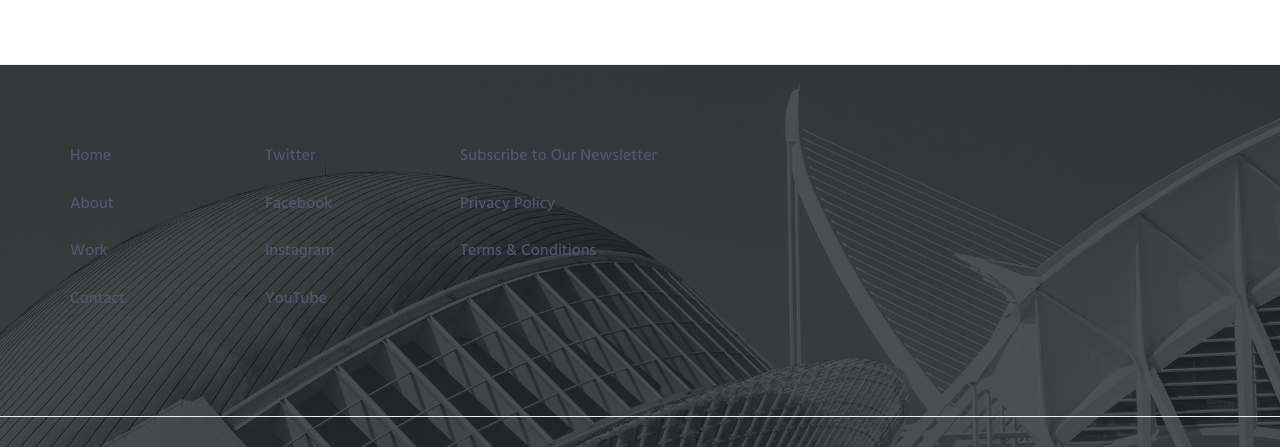
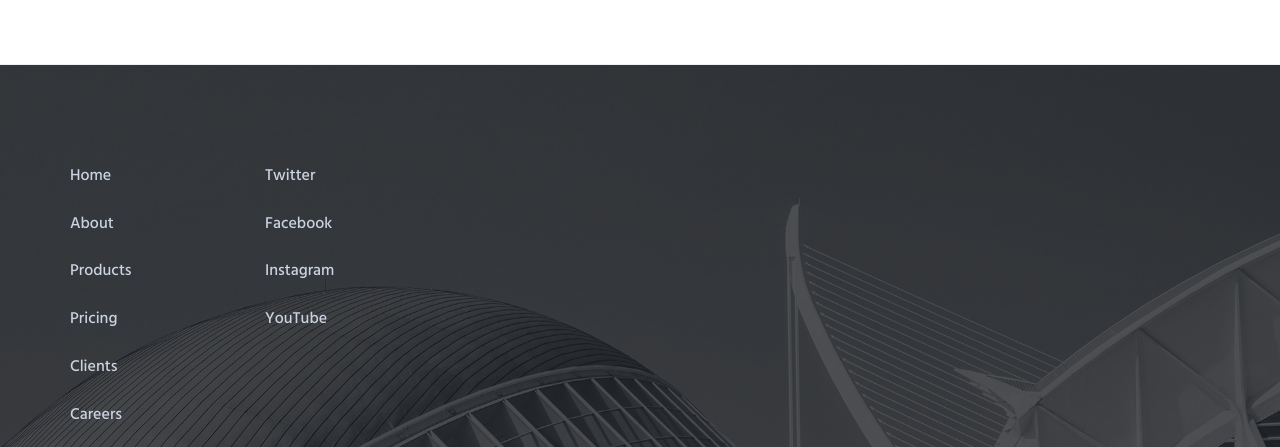
Before and after one commit to noahzhy/visiongo.ai, a plain HTML site: page work.html in a window 1280 px wide. Shown: the part 1834-2281 px from the top of the page. Drawn offline with nearby package versions, Linux system fonts and the light colour scheme; files that its build step writes are made by us from their sources.

Commit message:
fix test

```diff
--- a/work.html
+++ b/work.html
@@ -259,38 +259,41 @@
         <!--========== FOOTER ==========-->
         <footer class="footer">
             <!-- Links -->
-            <div class="section-seperator">
-                <div class="content-md container">
+            <div class="footer-seperator">
+                <div class="content-lg container">
                     <div class="row">
                         <div class="col-sm-2 sm-margin-b-50">
                             <!-- List -->
                             <ul class="list-unstyled footer-list">
-                                <li class="footer-list-item"><a href="#">Home</a></li>
-                                <li class="footer-list-item"><a href="#">About</a></li>
-                                <li class="footer-list-item"><a href="#">Work</a></li>
-                                <li class="footer-list-item"><a href="#">Contact</a></li>
+                                <li class="footer-list-item"><a class="footer-list-link" href="#">Home</a></li>
+                                <li class="footer-list-item"><a class="footer-list-link" href="#">About</a></li>
+                                <li class="footer-list-item"><a class="footer-list-link" href="#">Products</a></li>
+                                <li class="footer-list-item"><a class="footer-list-link" href="#">Pricing</a></li>
+                                <li class="footer-list-item"><a class="footer-list-link" href="#">Clients</a></li>
+                                <li class="footer-list-item"><a class="footer-list-link" href="#">Careers</a></li>
+                                <li class="footer-list-item"><a class="footer-list-link" href="#">Contact</a></li>
+                                <li class="footer-list-item"><a class="footer-list-link" href="#">Terms</a></li>
                             </ul>
                             <!-- End List -->
                         </div>
-                        <div class="col-sm-2 sm-margin-b-30">
+                        <div class="col-sm-4 sm-margin-b-30">
                             <!-- List -->
                             <ul class="list-unstyled footer-list">
-                                <li class="footer-list-item"><a href="#">Twitter</a></li>
-                                <li class="footer-list-item"><a href="#">Facebook</a></li>
-                                <li class="footer-list-item"><a href="#">Instagram</a></li>
-                                <li class="footer-list-item"><a href="#">YouTube</a></li>
+                                <li class="footer-list-item"><a class="footer-list-link" href="#">Twitter</a></li>
+                                <li class="footer-list-item"><a class="footer-list-link" href="#">Facebook</a></li>
+                                <li class="footer-list-item"><a class="footer-list-link" href="#">Instagram</a></li>
+                                <li class="footer-list-item"><a class="footer-list-link" href="#">YouTube</a></li>
                             </ul>
                             <!-- End List -->
                         </div>
-                        <div class="col-sm-3">
-                            <!-- List -->
-                            <ul class="list-unstyled footer-list">
-                                <li class="footer-list-item"><a href="#">Subscribe to Our Newsletter</a></li>
-                                <li class="footer-list-item"><a href="#">Privacy Policy</a></li>
-                                <li class="footer-list-item"><a href="#">Terms &amp; Conditions</a></li>
-                            </ul>
-                            <!-- End List -->
-                        </div>
+                        <!-- <div class="col-sm-5 sm-margin-b-30">
+                            <h2 class="color-white">Send Us A Note</h2>
+                            <input type="text" class="form-control footer-input margin-b-20" placeholder="Name" required>
+                            <input type="email" class="form-control footer-input margin-b-20" placeholder="Email" required>
+                            <input type="text" class="form-control footer-input margin-b-20" placeholder="Phone" required>
+                            <textarea class="form-control footer-input margin-b-30" rows="6" placeholder="Message" required></textarea>
+                            <button type="submit" class="btn-theme btn-theme-sm btn-base-bg text-uppercase">Submit</button>
+                        </div> -->
                     </div>
                     <!--// end row -->
                 </div>
@@ -301,10 +304,10 @@
             <div class="content container">
                 <div class="row">
                     <div class="col-xs-6">
-                        <img class="footer-logo" src="img/logo.png" alt="Acidus Logo">
+                        <img class="footer-logo" src="img/logo.png" alt="Asentus Logo">
                     </div>
                     <div class="col-xs-6 text-right">
-                        <p class="margin-b-0"><a class="fweight-700" href="#preview/acidus/">Acidus</a> More Templates <a href="http://www.cssmoban.com/" target="_blank" title="模板之家">模板之家</a> - Collect from <a href="http://www.cssmoban.com/" title="网页模板" target="_blank">网页模板</a></p>
+
                     </div>
                 </div>
                 <!--// end row -->
```
Also changed, not shown: about.html (+3 -3 lines), contact.html (+4 -2 lines), faq.html (+3 -3 lines), pricing.html (+3 -3 lines), products.html (+3 -3 lines).
